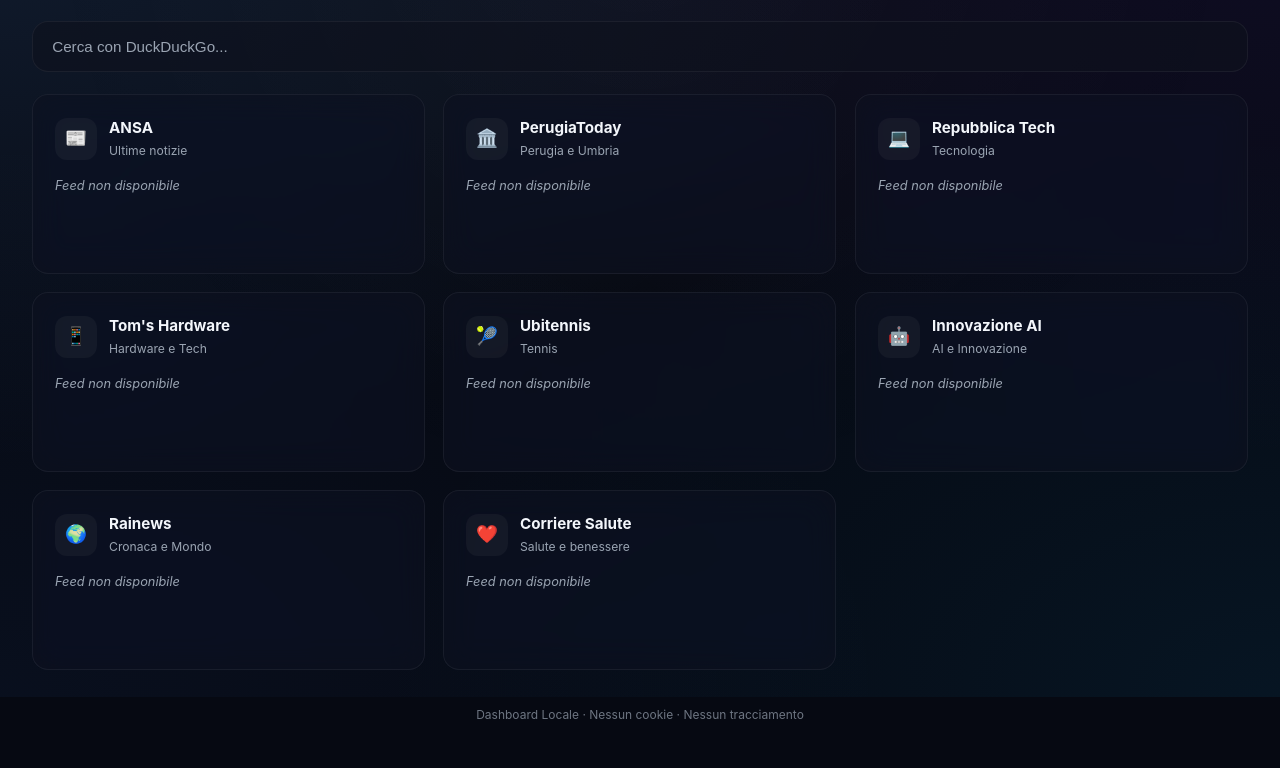
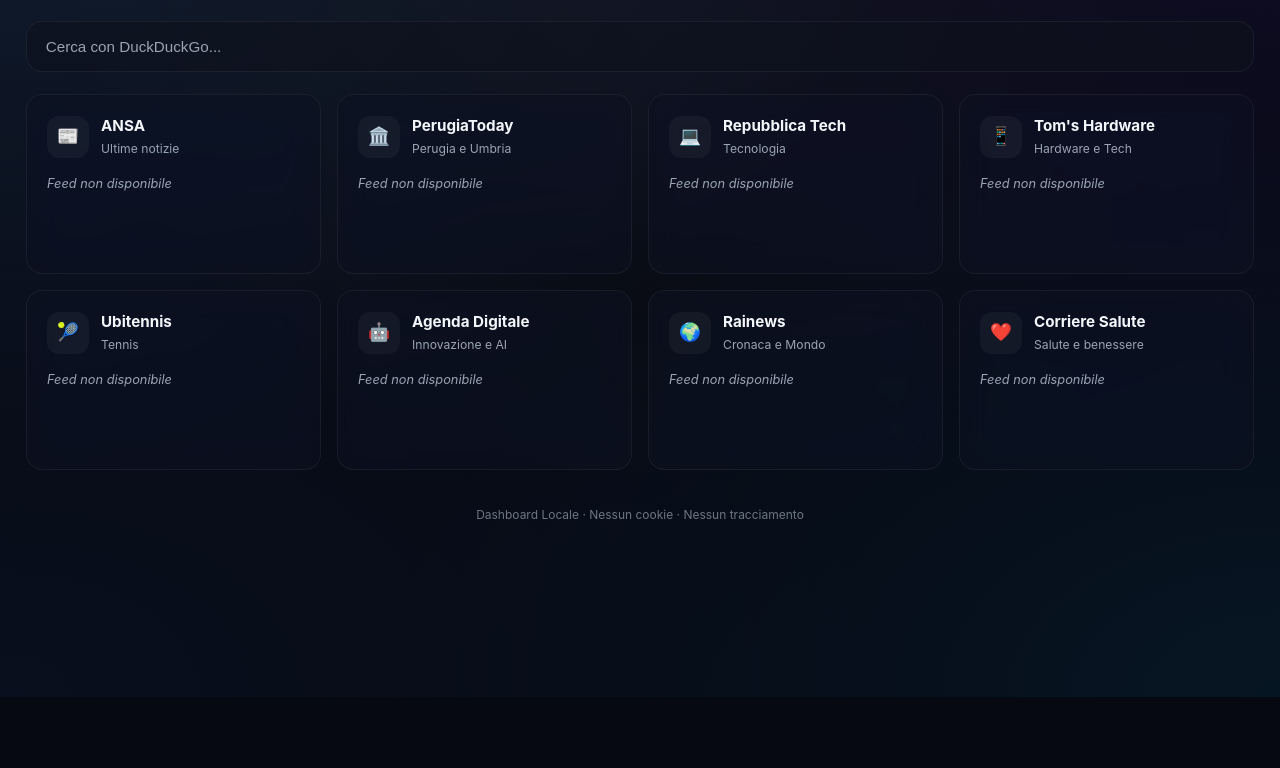
Before and after one commit to krism-eu/home, a plain HTML site: page index.html in a window 1280 px wide. Shown: the part 103-871 px from the top of the page. After the commit the page ends 800 px from the top, so only its background shows below. Drawn offline with Linux system fonts and the light colour scheme; no server answers.

Commit message:
Update index.html

```diff
--- a/index.html
+++ b/index.html
@@ -55,8 +55,8 @@
   *{animation:none!important;transition:none!important;scroll-behavior:auto!important}
 }
 
-/* ALLARGATO LARGHEZZA MASSIMA */
-.app{width:min(1300px,95%);margin:auto;padding:30px 0 44px}
+/* ALLARGATO A 1440px PER GRIGLIA 4x2 LEGGIBILE */
+.app{width:min(1440px,96%);margin:auto;padding:30px 0 44px}
 .topbar{display:flex;justify-content:space-between;align-items:center;gap:18px;flex-wrap:wrap;margin-bottom:24px}
 .hero h1{font-size:1.85rem;letter-spacing:-0.5px;margin-bottom:4px;font-weight:700}
 .hero p{color:var(--muted);font-size:.88rem}
@@ -86,7 +86,6 @@
 .top-story{display:grid;grid-template-columns:1.2fr .8fr;gap:24px;overflow:hidden;margin-bottom:22px;padding:24px}
 .top-content{display:flex;flex-direction:column;justify-content:center}
 .top-source{color:var(--accent);font-size:.78rem;margin-bottom:12px;font-weight:700;text-transform:uppercase;letter-spacing:0.5px}
-/* TITOLO PRINCIPALE LEGGERMENTE PIU GRANDE */
 .top-title{font-size:1.55rem;line-height:1.15;font-weight:700;margin-bottom:14px}
 .top-link{color:inherit;text-decoration:none;transition:opacity 0.2s}
 .top-link:hover{opacity:.85}
@@ -96,23 +95,23 @@
   background:rgba(255,255,255,0.03);transition:opacity .3s ease;
 }
 
-/* GRIGLIA A 3 COLONNE PER ALLARGARE LE SCHEDE */
+/* GRIGLIA 4 COLONNE */
 .grid{
   display:grid;
-  grid-template-columns:repeat(3,1fr);
-  gap:18px;
+  grid-template-columns:repeat(4,1fr);
+  gap:16px;
 }
-.card{padding:22px;min-height:180px;contain:content;transition:transform .2s ease,background .2s ease,border-color .2s ease,box-shadow .2s ease}
+.card{padding:20px;min-height:180px;contain:content;transition:transform .2s ease,background .2s ease,border-color .2s ease,box-shadow .2s ease}
 .card:hover{transform:translateY(-3px);background:var(--card-hover);border-color:rgba(96,165,250,.15);box-shadow:0 12px 40px rgba(0,0,0,.25)}
 .card-header{display:flex;align-items:center;gap:12px;margin-bottom:16px}
 .icon{width:42px;height:42px;display:grid;place-items:center;border-radius:12px;background:rgba(255,255,255,.04);font-size:1.1rem}
 .card-title{font-weight:700;font-size:.95rem}
 .card-desc{color:var(--muted);font-size:.76rem;margin-top:2px}
 
-/* TESTI LEGGERMENTE PIU GRANDI E LEGGIBILI */
-.headline-main{display:block;color:#fff;text-decoration:none;font-size:.98rem;font-weight:600;line-height:1.5;margin-bottom:14px;transition:color 0.2s}
+/* FONT LEGGIBILI */
+.headline-main{display:block;color:#fff;text-decoration:none;font-size:.92rem;font-weight:600;line-height:1.5;margin-bottom:14px;transition:color 0.2s}
 .headline-main:hover{color:var(--accent)}
-.headline-small{display:block;color:#d4dbe5;text-decoration:none;font-size:.88rem;line-height:1.5;margin-bottom:10px;opacity:.85;transition:color 0.2s}
+.headline-small{display:block;color:#d4dbe5;text-decoration:none;font-size:.82rem;line-height:1.5;margin-bottom:10px;opacity:.85;transition:color 0.2s}
 .headline-small:hover{color:#fff;opacity:1}
 
 .skeleton{height:12px;border-radius:99px;margin-bottom:14px;background:linear-gradient(90deg,rgba(255,255,255,.03),rgba(255,255,255,.08),rgba(255,255,255,.03));background-size:200% 100%;animation:shimmer 1.5s infinite}
@@ -180,8 +179,8 @@
   { name:'Repubblica Tech', url:'https://www.repubblica.it/rss/tecnologia/rss2.0.xml', icon:'💻', desc:'Tecnologia' },
   { name:"Tom's Hardware", url:'https://www.tomshw.it/feed/', icon:'📱', desc:'Hardware e Tech' },
   { name:'Ubitennis', url:'https://www.ubitennis.com/feed/', icon:'🎾', desc:'Tennis' },
-  { name:'Innovazione AI', url:'https://www.zdnet.it/feed/', icon:'🤖', desc:'AI e Innovazione' },
-  /* SOSTITUITO IL SOLE 24 ORE CON RAINIEWS (FEED PIU STABILE E AFFIDABILE) */
+  /* SOSTITUITO ZDNET CON AGENDA DIGITALE (FEED PIU STABILE) */
+  { name:'Agenda Digitale', url:'https://www.agendadigitale.eu/feed/', icon:'🤖', desc:'Innovazione e AI' },
   { name:'Rainews', url:'https://www.rainews.it/rss/rainews.xml', icon:'🌍', desc:'Cronaca e Mondo' },
   { name:'Corriere Salute', url:'https://www.corriere.it/rss/salute.xml', icon:'❤️', desc:'Salute e benessere' }
 ];
```
